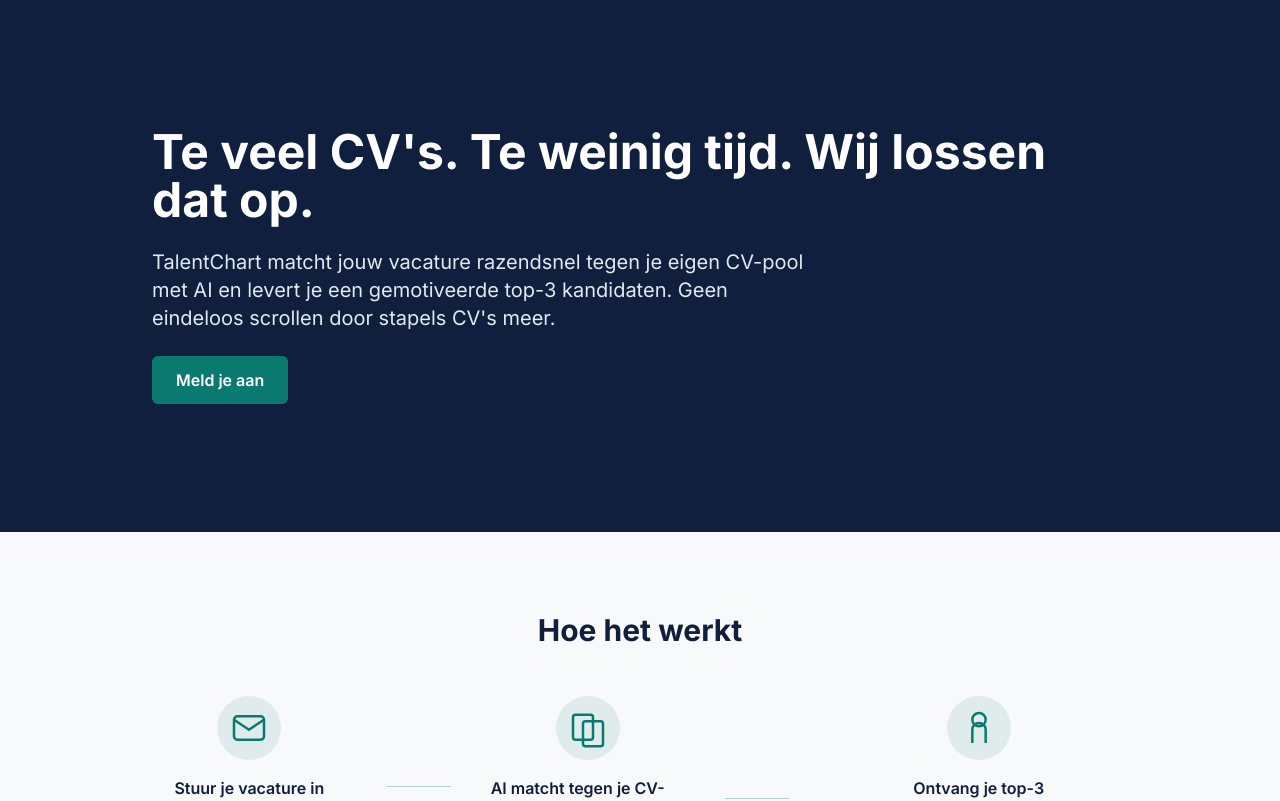
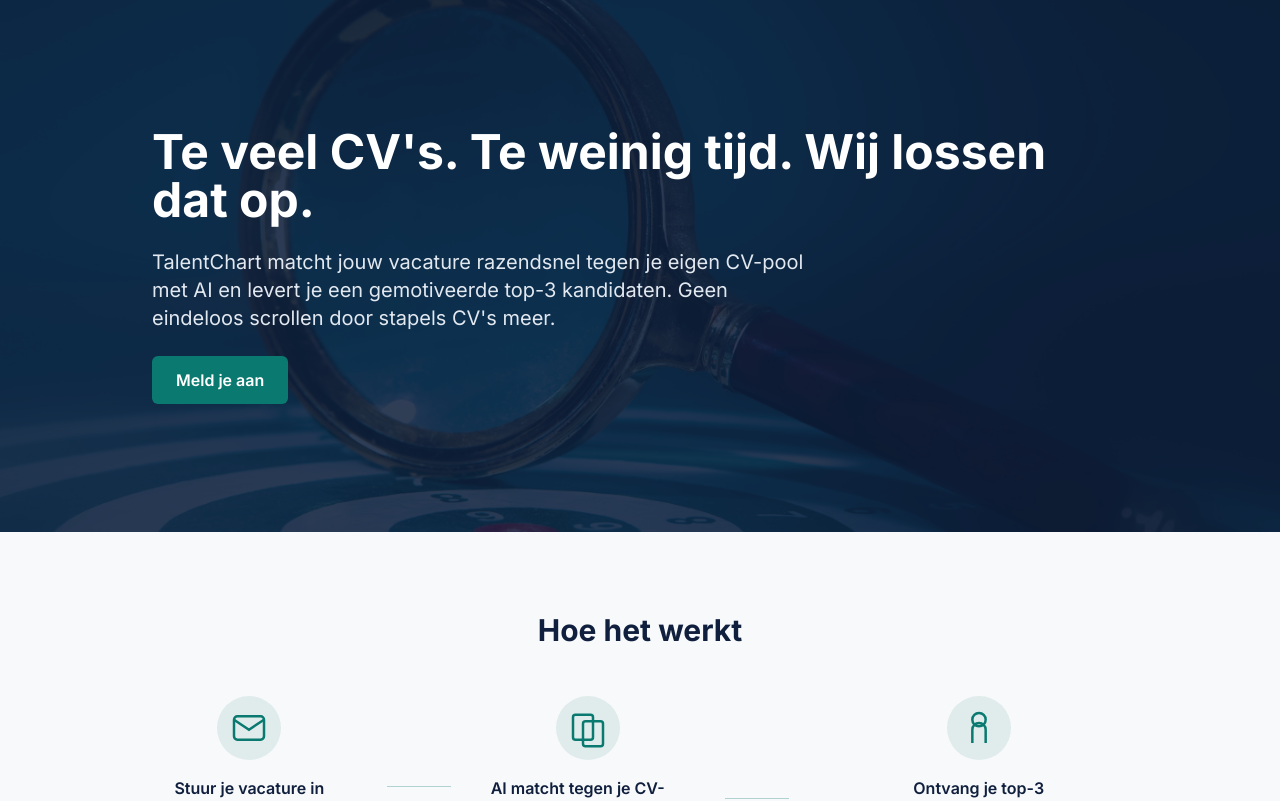
Before and after one commit to Chiel-CBTC/talentchart.nl, a Next.js app: page / in a window 1280 px wide. Shown: the top 801 px of the page. Built offline with nearby package versions, Linux system fonts and the light colour scheme.

Commit message:
feat: add decorative hero background image
Unsplash photo (free license) as a subtle Hero background, muted
under a flat 85% navy overlay so text contrast and the system's
flat-color character are preserved. Decorative only (alt="",
aria-hidden) — no other section gets imagery.

```diff
--- a/components/Hero.tsx
+++ b/components/Hero.tsx
@@ -1,7 +1,19 @@
+import Image from "next/image";
+
 export default function Hero() {
   return (
-    <section className="bg-navy text-white">
-      <div className="mx-auto flex max-w-5xl flex-col items-start gap-6 px-6 py-24 sm:py-32">
+    <section className="relative overflow-hidden bg-navy text-white">
+      <Image
+        src="/images/hero-banner.jpg"
+        alt=""
+        aria-hidden="true"
+        fill
+        priority
+        sizes="100vw"
+        className="object-cover"
+      />
+      <div className="absolute inset-0 bg-navy/85" aria-hidden="true" />
+      <div className="relative mx-auto flex max-w-5xl flex-col items-start gap-6 px-6 py-24 sm:py-32">
         <h1 className="text-3xl font-bold leading-tight sm:text-5xl">
           Te veel CV&apos;s. Te weinig tijd. Wij lossen dat op.
         </h1>
```
Also changed, not shown: public/images/hero-banner.jpg (added).
